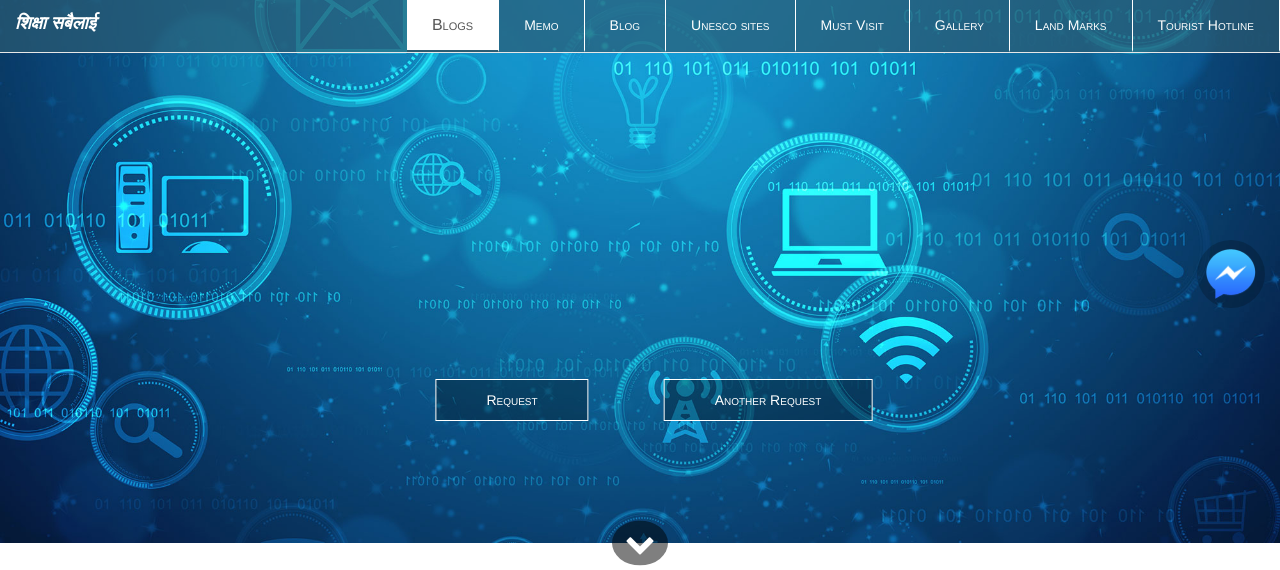
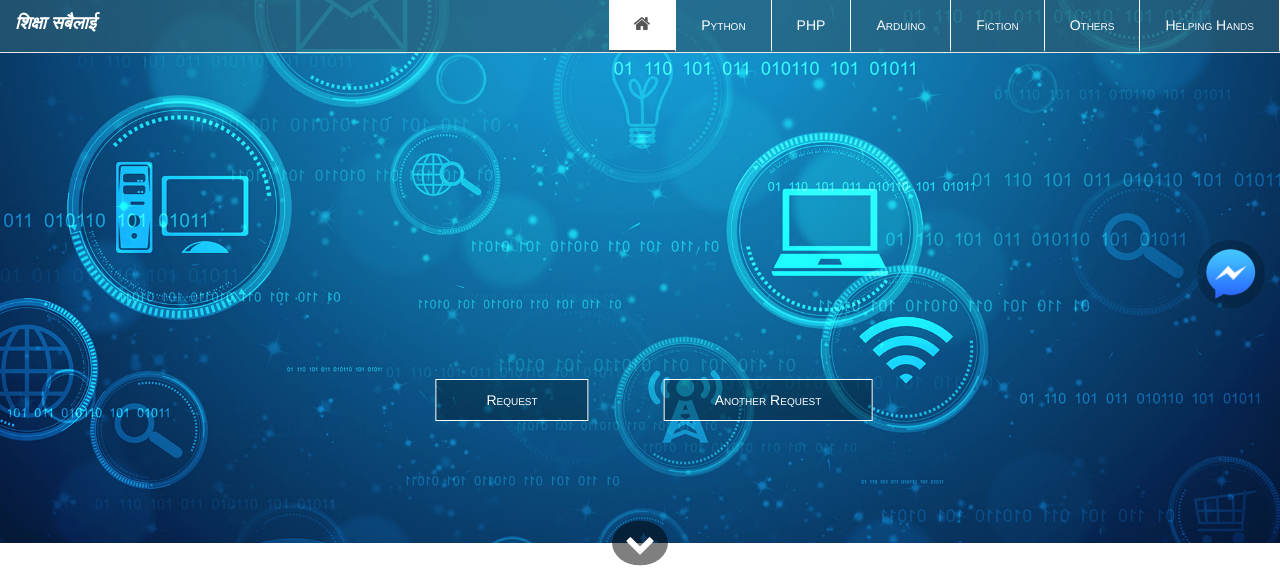
Before and after one commit to inirpa/myblog, a Django app: page / in a window 1280 px wide. Shown: the top 570 px of the page. Run offline with Django 3.2, Linux system fonts and the light colour scheme; data that the repository does not hold is empty; some libraries are stand-ins or nearby versions.

Commit message:
menu fixed, categories linked, index modified

```diff
--- a/home/templates/home/base.html
+++ b/home/templates/home/base.html
@@ -30,56 +30,50 @@
 					<span class="icon-bar"></span>
 					<span class="icon-bar"></span>
 				</button>
-				<i><b><a class="navbar-brand" href="http://localhost:8000" style="color: white;">शिक्षा सबैलाई</a></b></i>
+				<i><b><a class="navbar-brand" href="/" style="color: white;">शिक्षा सबैलाई</a></b></i>
 			</div>
 
 			<div class="collapse navbar-collapse navbar-right" id="topNavBar">
 				<ul class="nav navbar-nav">
 					<li class="active">
-						<a href="#offers">
-							Blogs
+						<a href="/">
+							<i class="fa fa-home" aria-hidden="true" style="font-size: 18px;"></i>
 						</a>
 					</li>
 
 					<li class="">
-						<a href="#review">
-							Memo
+						<a href="/list/python">
+							Python
 						</a>
 					</li>
 
 					<li class="">
-						<a href="#blog">
-							Blog
+						<a href="/list/php">
+							PHP
 						</a>
 					</li>
 
 					<li class="">
-						<a href="/unescosites/">
-							Unesco sites
+						<a href="/list/arduino">
+							Arduino
 						</a>
 					</li>
 
 					<li class="">
-						<a href="#blog">
-							Must Visit
+						<a href="/list/fiction">
+							Fiction
 						</a>
 					</li>
 
 					<li class="">
-						<a href="#blog">
-							Gallery
+						<a href="/list/others">
+							Others
 						</a>
 					</li>
 
 					<li class="">
-						<a href="#blog">
-							Land Marks
-						</a>
-					</li>
-
-					<li class="">
-						<a href="#blog">
-							Tourist Hotline
+						<a href="/list/helping_hands">
+							Helping Hands
 						</a>
 					</li>
 				</ul>
--- a/home/templates/home/index.html
+++ b/home/templates/home/index.html
@@ -66,7 +66,6 @@
 		<iframe width="250" height="430" id="chat-iframe" src="https://console.dialogflow.com/api-client/demo/embedded/nirpaaBot">
 		</iframe>
 	</div>
-
 
 	<div class="container-fluid">
 		<div class="row">
@@ -213,7 +212,19 @@
 													{% endif %}
 												</div>
 
-												<h4>{{posts.title }}</h4>
+												<h4>
+													{{posts.title }}
+													<a  href="{% url 'home:list_view' posts.category  %}">
+														<p style="float: right; margin-right: 20px; padding: 5px; background-color: silver;padding-right: 10px; padding-left: 10px; font-size: 14px; ">
+															{{ posts.category }}
+														</p>
+													</a>
+												</h4>
+												<hr>
+												<p style="float: left;"><i class="fa fa-calendar" aria-hidden="true"></i> {{ posts.date }}</p>
+												<p style="float: right;"><i class="fa fa-clock-o" aria-hidden="true"></i> {{ posts.time }}</p>
+
+												<br>
 												<a href="{% url 'post:detail' posts.id  %}" target="blank">
 													<button class="btn btn-more">
 														More
--- a/home/urls.py
+++ b/home/urls.py
@@ -1,6 +1,11 @@
 from django.conf.urls import url
 from . import views
 
+app_name = 'home'
+
 urlpatterns = [
-	url('^$',views.HomeView.as_view(),name = 'home'),
+	url(r'^$',views.HomeView.as_view(),name = 'home'),
+	# url(r'list/[a-z_]+$',views.ListView.as_view(),name = 'list_view'),
+	url(r'list/(?P<val>\S+)$',views.ListView.as_view(),name = 'list_view'),
+	# url(r'list/(?P<val>\S+)$',views.get_list)
 ]
--- a/home/views.py
+++ b/home/views.py
@@ -2,6 +2,8 @@ from django.shortcuts import render
 from django.views import generic
 from post.models import Post
 from django.core.paginator import Paginator, EmptyPage, PageNotAnInteger
+from django.core.urlresolvers import resolve
+from django.http import HttpResponse
 
 
 # Create your views here.
@@ -21,3 +23,13 @@ class HomeView(generic.ListView):
 		context['featured_post_rest'] = Post.objects.filter(is_featured_post = True).order_by('-id')[1:]
 
 		return context
+
+class ListView(generic.ListView):
+	template_name = 'home/list_view.html'
+	context_object_name = 'val'
+
+	def get_queryset(self):
+		post_category = self.kwargs['val'].rstrip('/')
+
+
+		return Post.objects.filter(category = post_category).order_by('-id')
--- a/myblog/urls.py
+++ b/myblog/urls.py
@@ -21,7 +21,7 @@ from django.conf.urls.static import static
 
 urlpatterns = [
     url(r'^admin/', admin.site.urls),
-    url(r'^$',include('home.urls')),
+    url(r'^',include('home.urls')),
     url(r'^post/',include('post.urls')),
 ]
 
```
Also changed, not shown: home/templates/home/list_view.html (added, +33 -0 lines), post/models.py (+9 -1 lines), post/migrations/0005_post_gender.py (added), post/migrations/0006_auto_20171205_2146.py (added), post/migrations/0007_auto_20171205_2147.py (added).
